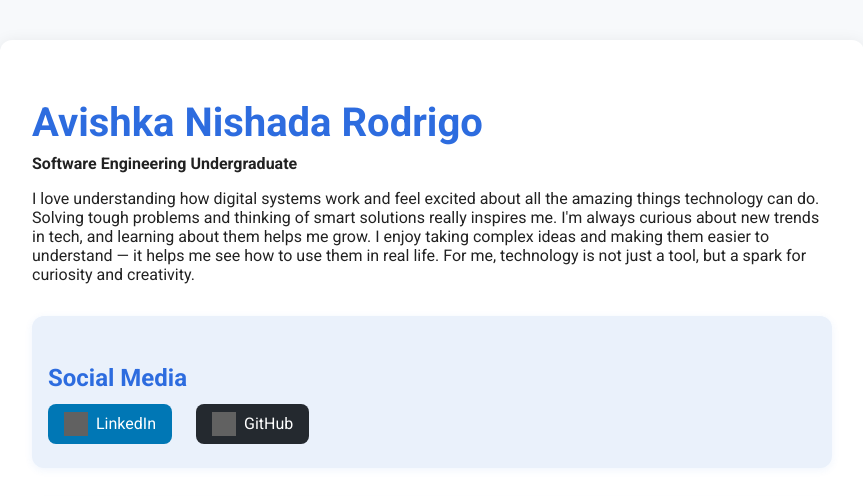
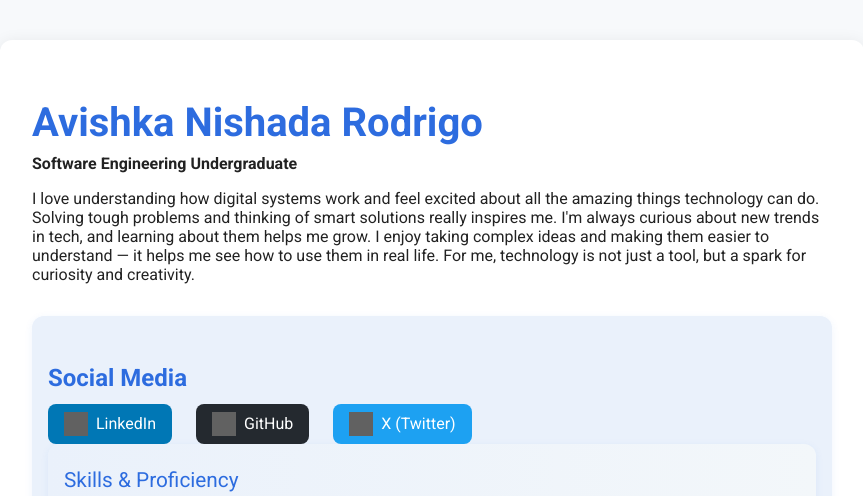
Before and after one commit to Avishka-4/portflio, a plain HTML site: page index.html in a window 1280 px wide. Shown: the top 496 px of the page, without its empty margins (208-1071 px from the left). Drawn offline with Linux system fonts and the light colour scheme; grey boxes are pictures that could not be loaded.

Commit message:
Add Twitter link to index.html

```diff
--- a/index.html
+++ b/index.html
@@ -131,7 +131,10 @@
                     <img src="https://cdn.jsdelivr.net/npm/simple-icons@v11/icons/github.svg" alt="GitHub" style="width:24px;height:24px;filter:invert(1) grayscale(1);">
                     GitHub
                 </a>
-            </div>
+                <a href="https://x.com/RodrigoRLABS?t=-ZnZQTcGB_5EayEClZXzDA&s=35" target="_blank" style="display:flex;align-items:center;gap:8px;padding:8px 16px;background:#1DA1F2;color:#fff;border-radius:8px;text-decoration:none;font-weight:500;transition:background 0.2s;">
+    <img src="https://cdn.jsdelivr.net/npm/simple-icons@v11/icons/x.svg" alt="X (Twitter)" style="width:24px;height:24px;filter:invert(1) grayscale(1);">
+    X (Twitter)
+                </a>
         </div>
         <div class="skills">
             <div class="skills-title">Skills & Proficiency</div>
```
